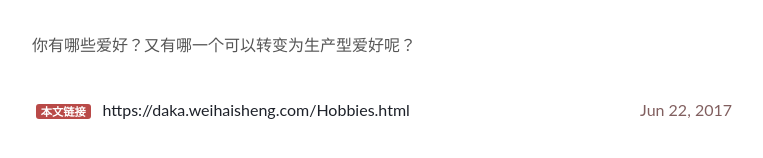
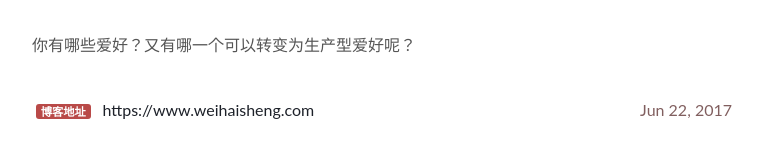
Before and after one commit to Turbo-Snail/ReadingCard, a Jekyll site: the page built from _posts/2017-06-22-Hobbies.md, in a window 1280 px wide. Shown: the part 455-613 px from the top of the page, without its empty margins (258-1021 px from the left). Built offline with Jekyll 4.4.1, drawn with Linux system fonts in a browser that asks for light colours; comment, search, counter and statistics services are not loaded.

Commit message:
Update post.html

```diff
--- a/_includes/themes/effector-wide/post.html
+++ b/_includes/themes/effector-wide/post.html
@@ -12,7 +12,7 @@
 
 
 <div class="wrapper">
-<span class="label label-important">本文链接</span> <a href=" https://daka.weihaisheng.com{{ page.url }}"> https://daka.weihaisheng.com{{ page.url }}</a><small class="pull-right">{{ page.date | date:"%b %d, %Y" }}</small>
+<span class="label label-important">博客地址</span> <a href=" https://www.weihaisheng.com/"> https://www.weihaisheng.com</a><small class="pull-right">{{ page.date | date:"%b %d, %Y" }}</small>
 </div>
 
 <script type="text/javascript"
```
